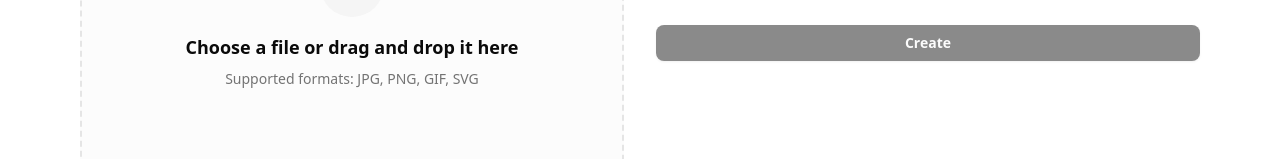
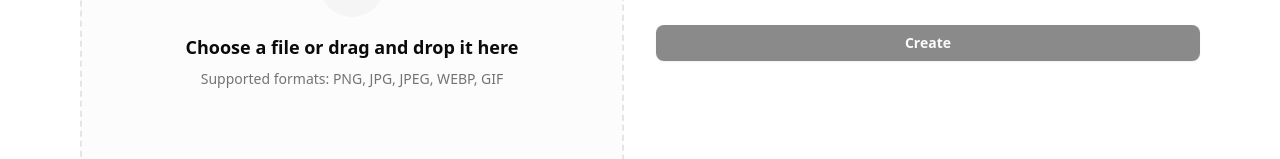
Before and after one commit to coffeeboi0811/eryss, a Next.js app: page /create in a window 1280 px wide. Shown: the part 431-590 px from the top of the page. Built offline with nearby package versions, Linux system fonts and the light colour scheme.

Commit message:
ui: done done done

```diff
--- a/components/CreateImage.tsx
+++ b/components/CreateImage.tsx
@@ -18,6 +18,7 @@ export default function CreateImage() {
         if (file && file.type.startsWith("image/")) {
             const reader = new FileReader();
             reader.onload = (e) => {
+                // reader.onload is a callback that runs after readAsDataURL() completes its async file reading.
                 setSelectedImage(e.target?.result as string);
             };
             reader.readAsDataURL(file);
@@ -35,12 +36,10 @@ export default function CreateImage() {
         e.preventDefault();
         setIsDragging(true);
     };
-
     const handleDragLeave = (e: React.DragEvent) => {
         e.preventDefault();
         setIsDragging(false);
     };
-
     const handleDrop = (e: React.DragEvent) => {
         e.preventDefault();
         setIsDragging(false);
@@ -93,13 +92,14 @@ export default function CreateImage() {
                                         Choose a file or drag and drop it here
                                     </h3>
                                     <p className="text-sm text-muted-foreground text-center mb-6">
-                                        Supported formats: JPG, PNG, GIF, SVG
+                                        Supported formats: PNG, JPG, JPEG, WEBP,
+                                        GIF
                                     </p>
                                 </div>
                                 <input
                                     ref={fileInputRef}
                                     type="file"
-                                    accept="image/*"
+                                    accept="image/png, image/jpeg, image/jpg, image/webp, image/gif"
                                     className="hidden"
                                     onChange={handleFileInputChange}
                                 />
```
